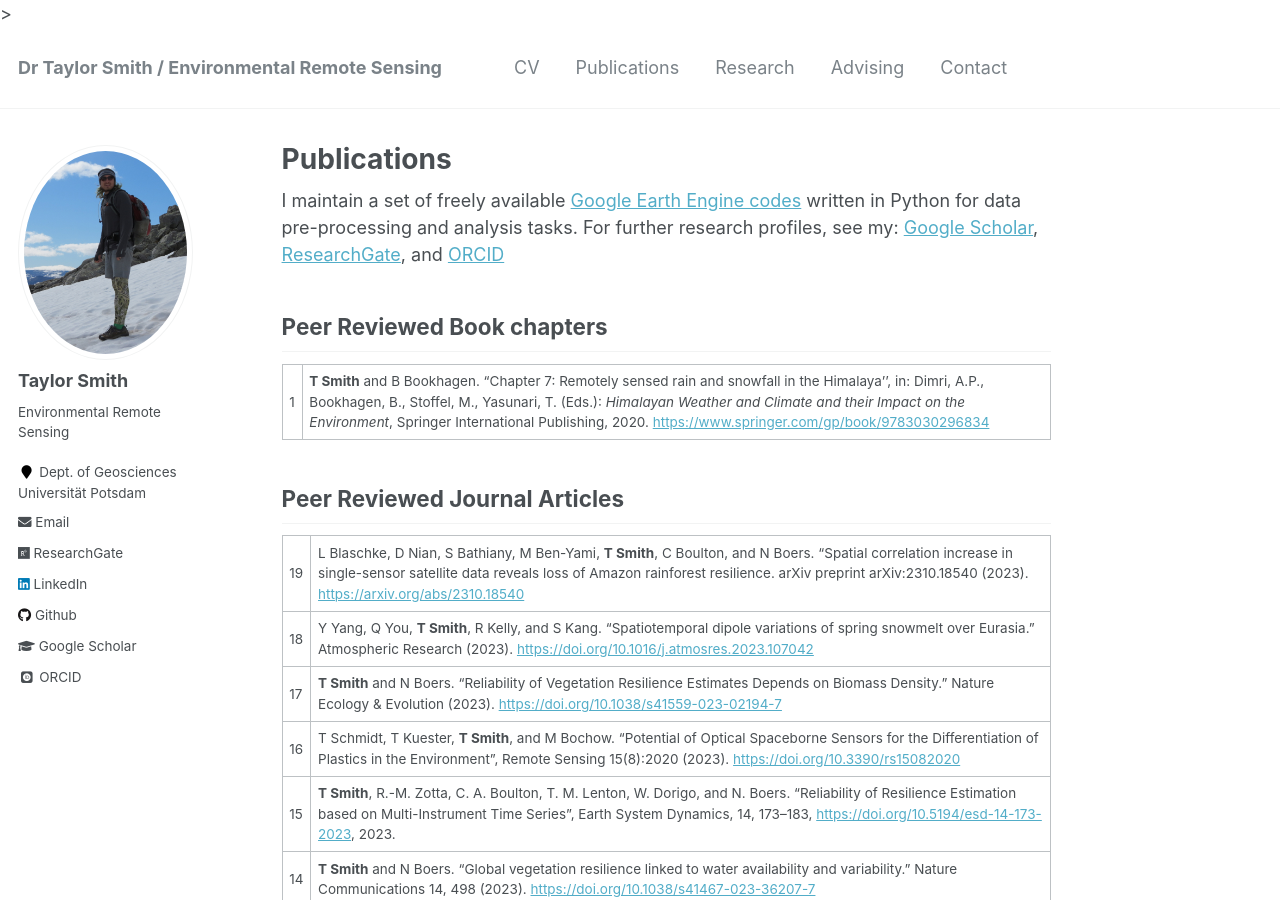
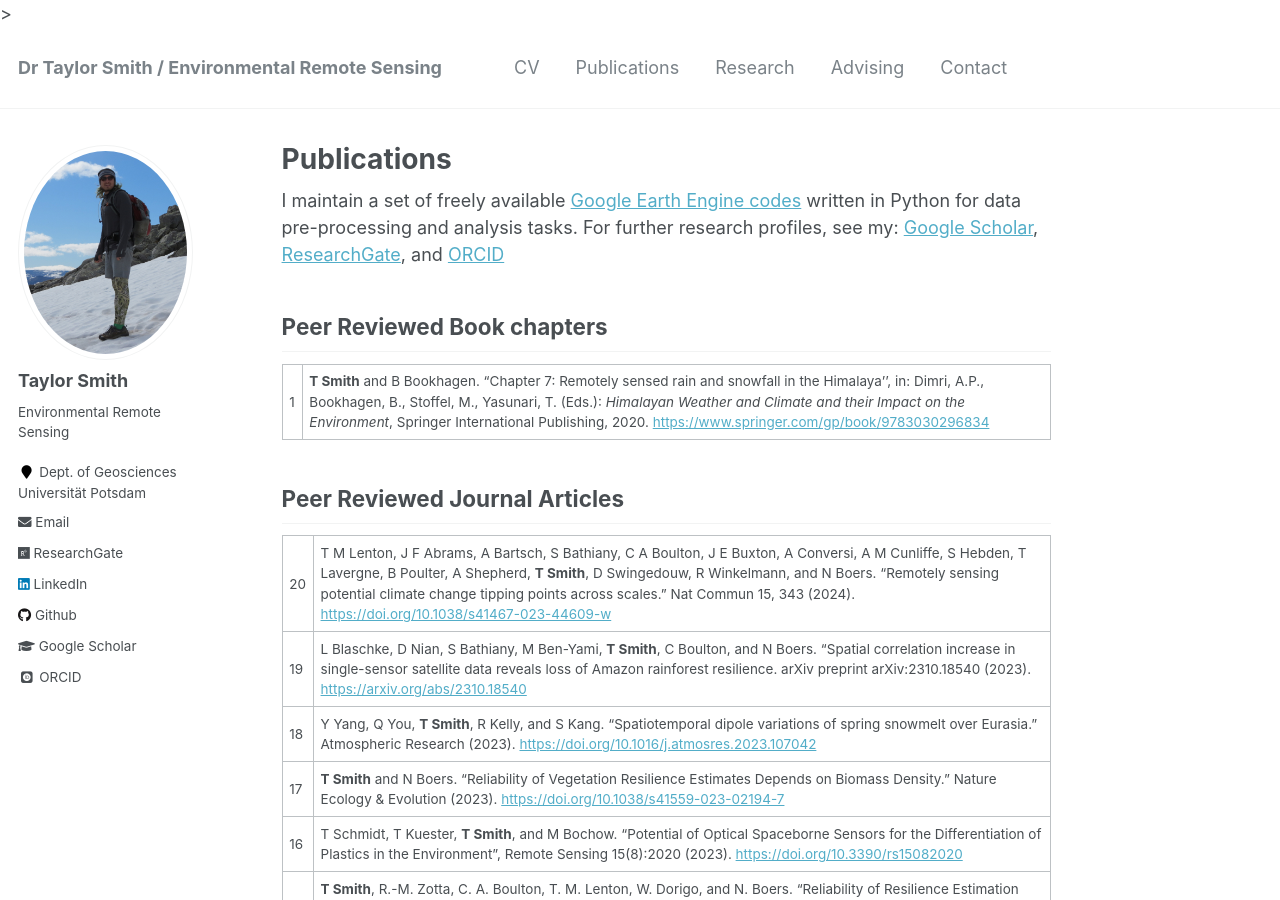
Before and after one commit to tasmi/tasmi.github.io, a Jekyll site: the page built from _pages/publications.md, in a window 1280 px wide and 900 px high. Built offline with Jekyll 4.4.1, drawn with Linux system fonts in a browser that asks for light colours; some web fonts are replaced.

Commit message:
Update publications.md

```diff
--- a/_pages/publications.md
+++ b/_pages/publications.md
@@ -13,6 +13,7 @@ I maintain a set of freely available [Google Earth Engine codes](https://github.
 
 ## Peer Reviewed Journal Articles
 
+20 | T M Lenton, J F Abrams, A Bartsch, S Bathiany, C A Boulton, J E Buxton, A Conversi, A M Cunliffe, S Hebden, T Lavergne, B Poulter, A Shepherd, **T Smith**, D Swingedouw, R Winkelmann, and N Boers. "Remotely sensing potential climate change tipping points across scales." Nat Commun 15, 343 (2024). [https://doi.org/10.1038/s41467-023-44609-w](https://doi.org/10.1038/s41467-023-44609-w)
 19 | L Blaschke, D Nian, S Bathiany, M Ben-Yami, **T Smith**, C Boulton, and N Boers. "Spatial correlation increase in single-sensor satellite data reveals loss of Amazon rainforest resilience. arXiv preprint arXiv:2310.18540 (2023). [https://arxiv.org/abs/2310.18540](https://arxiv.org/abs/2310.18540)
 18 | Y Yang, Q You, **T Smith**, R Kelly, and S Kang. "Spatiotemporal dipole variations of spring snowmelt over Eurasia." Atmospheric Research (2023). [https://doi.org/10.1016/j.atmosres.2023.107042](https://doi.org/10.1016/j.atmosres.2023.107042)
 17 | **T Smith** and N Boers. "Reliability of Vegetation Resilience Estimates Depends on Biomass Density." Nature Ecology & Evolution (2023). [https://doi.org/10.1038/s41559-023-02194-7](https://doi.org/10.1038/s41559-023-02194-7)
```
